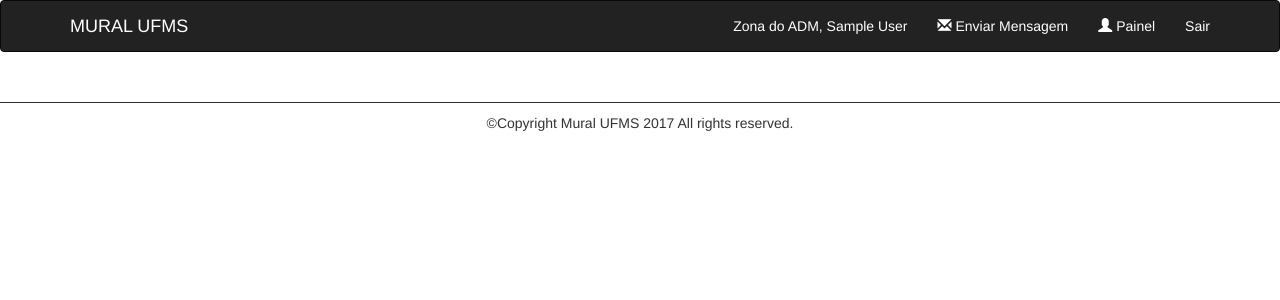
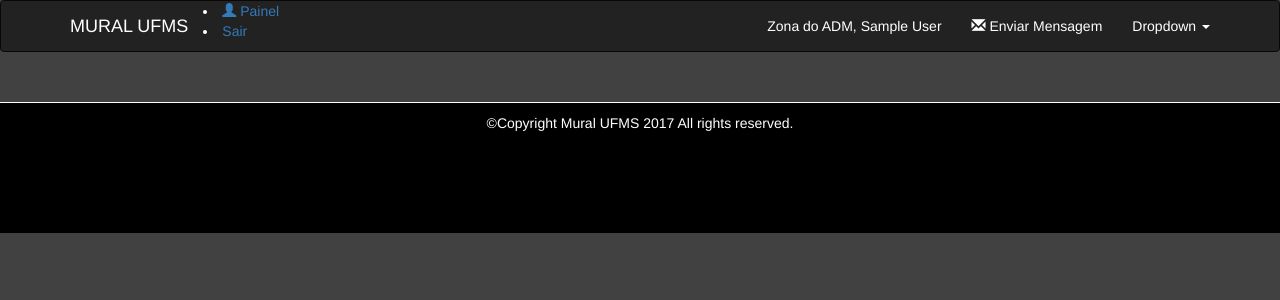
Before and after one commit to brunomecca/muralufms2, a PHP site: page / in a window 1280 px wide. Shown: the top 300 px of the page. Run offline with PHP 8.4, Linux system fonts and the light colour scheme; the visitor is signed in with stand-in values (Sample User, id 1); data that the repository does not hold is empty; some libraries are stand-ins or nearby versions.

Commit message:
alterações visuais

```diff
--- a/static/css/style.css
+++ b/static/css/style.css
@@ -11,8 +11,90 @@ and open the template in the editor.
 /**
     VARIAVEIS
  */
+
+
+
+
 :root {
     --light-green : #2dff16;
+    --body-color : #414141;
+    --foreground-color : white;
+
+    --minhas-mensagens-foreground-color : black;
+    --minhas-mensagens-title-color : white;
+    --panel-positivo-header-color : green;
+    --panel-negativo-header-color: red;
+    --modal-dialog-foreground-color : black;
+    --conteudo-mensagens-index-color: #414141;
+
+    --footer-background-color : black;
+
+}
+
+/**
+    GLOBAL CONFIGS
+*/
+
+body {
+
+    color : var(--foreground-color);
+    background-color: var(--body-color);
+}
+
+/**
+    INDEX
+*/
+
+#icones-mensagem-index , #data-mensagem-index
+{
+    display:inline;
+}
+
+#data-mensagem-index {
+    margin-left: 20px;
+}
+#icones-mensagem-index {
+    float: right;
+    margin-right: 20px;
+}
+
+.minhas-mensagens-page  {
+    color : var(--minhas-mensagens-foreground-color);
+}
+
+.minhas-mensagens-page h3 {
+    color : var(--minhas-mensagens-title-color) !important;
+}
+
+.panel-verde {
+    background-color : var(--panel-positivo-header-color) !important;
+}
+
+.panel-vermelho {
+    background-color : var(--panel-negativo-header-color) !important;
+}
+
+.modal-dialog {
+    color : var(--modal-dialog-foreground-color);
+}
+
+.conteudo-msg {
+    background-color: var(--conteudo-mensagens-index-color);
+}
+
+#panel-mensagem-index {
+
+    text-decoration: double;
+    font-size: large;
+    font-family: Impact;
+    color : white;
+}
+
+.rodape-mensagem {
+
+    border-top: 1px;
+    border-top-color: white;
+    border-top-style: solid;
 }
 
 /**
@@ -21,10 +103,11 @@ and open the template in the editor.
 
 #footer
  {
+    background-color : var(--footer-background-color);
     border-top:1.5px;
     border-top-style: solid;
     padding-top: 10px;
-    padding-bottom: 20px;
+    padding-bottom: 100px;
     margin-top: 30px;
  }
 
--- a/view/header.php
+++ b/view/header.php
@@ -4,7 +4,7 @@
   <title>Mural UFMS</title>
   <link rel="stylesheet" type="text/css" href="static/css/bootstrap.min.css" />
   <link rel="stylesheet" type="text/css" href="static/css/style.css" />
-  <link rel="icon" type="image/png" href="img/mural-ufms.png">
+  <link rel="icon" type="image/png" href="static/img/mural-ufms.png">
    <link rel="stylesheet" href="https://maxcdn.bootstrapcdn.com/font-awesome/4.4.0/css/font-awesome.min.css"/>
   <script src="static/js/jquery.js"></script>
     <script src="static/js/bootstrap.min.js"></script>
@@ -25,7 +25,7 @@
     	<?php
 
         if(!isset($_SESSION['usuario'])){
-          echo "<li><a href='?page=login'/><span class='glyphicon glyphicon-log-in'></span> Login</a></li>";
+          echo "<li><a href='?page=login'><span class='glyphicon glyphicon-log-in'></span> Login</a></li>";
         }
         else
         {
@@ -34,6 +34,19 @@
           else
             echo "<li><a href='#'>Bem vindo, ". $_SESSION['nome'] . "</a></li>";
           echo "<li><a href='?page=mensagens'><span class='glyphicon glyphicon-envelope'></span> Enviar Mensagem</a></li>";
+          echo "<li class=\"dropdown\">
+          <a href=\"#\" class=\"dropdown-toggle\" data-toggle=\"dropdown\" role=\"button\" aria-haspopup=\"true\" aria-expanded=\"false\">Dropdown <span class=\"caret\"></span></a>
+          <ul class=\"dropdown-menu\">
+            <li><a href=\"#\">Action</a></li>
+            <li><a href=\"#\">Another action</a></li>
+            <li><a href=\"#\">Something else here</a></li>
+            <li role=\"separator\" class=\"divider\"></li>
+            <li><a href=\"#\">Separated link</a></li>
+            <li role=\"separator\" class=\"divider\"></li>
+            <li><a href=\"#\">One more separated link</a></li>
+            </ul>
+            </li>
+          </ul>";
           echo "<li><a href='?page=minhasmensagens'><span class = 'glyphicon glyphicon-user'></span> Painel</a></li>";
           echo "<li><a href='?page=sair'>Sair</a></li>";
         }
--- a/view/minhasMensagens.php
+++ b/view/minhasMensagens.php
@@ -3,7 +3,7 @@
 	?>
 
 
-	<div class="container-fluid">
+	<div class="container-fluid minhas-mensagens-page">
 		<div class="row">
 			<div class="col-md-2">
 
```
Also changed, not shown: view/admin.php (+4 -4 lines), view/index.php (+17 -13 lines).
